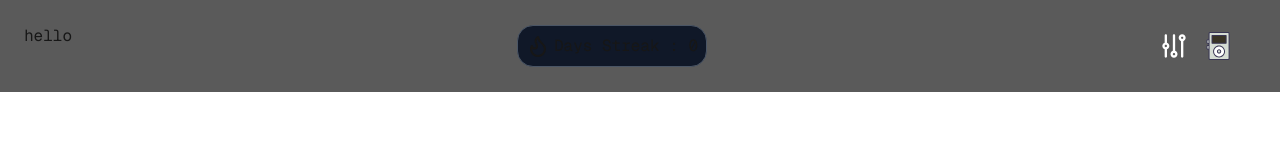
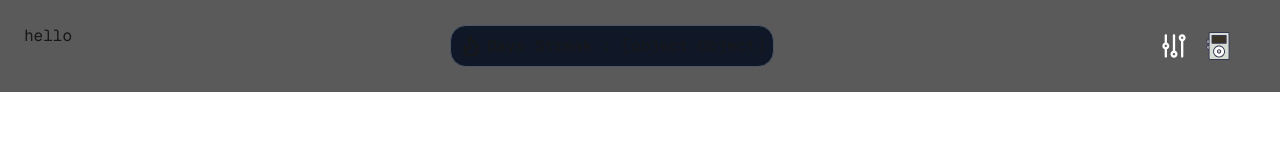
Before and after one commit to atheenaoteyza/alpha-saas, a Next.js app: page /dashboard in a window 1280 px wide. Shown: the top 160 px of the page. Built offline with nearby package versions, Linux system fonts and the light colour scheme; no server answers.

Commit message:
fix: calculate streak on frontend

```diff
--- a/components/ToolSection.js
+++ b/components/ToolSection.js
@@ -55,7 +55,9 @@ export default function ToolSection({
               <FlameIcon />
               <p className="ml-1">
                 {" "}
-                {`Days Streak : ${state.focusLog?.days?.currentStreak || 0}`}
+                {`Days Streak : ${
+                  calcStreak(normalizeLogDatesToLocal(state.focusLog.logs)) || 0
+                }`}
               </p>
             </div>
           </div>
```
